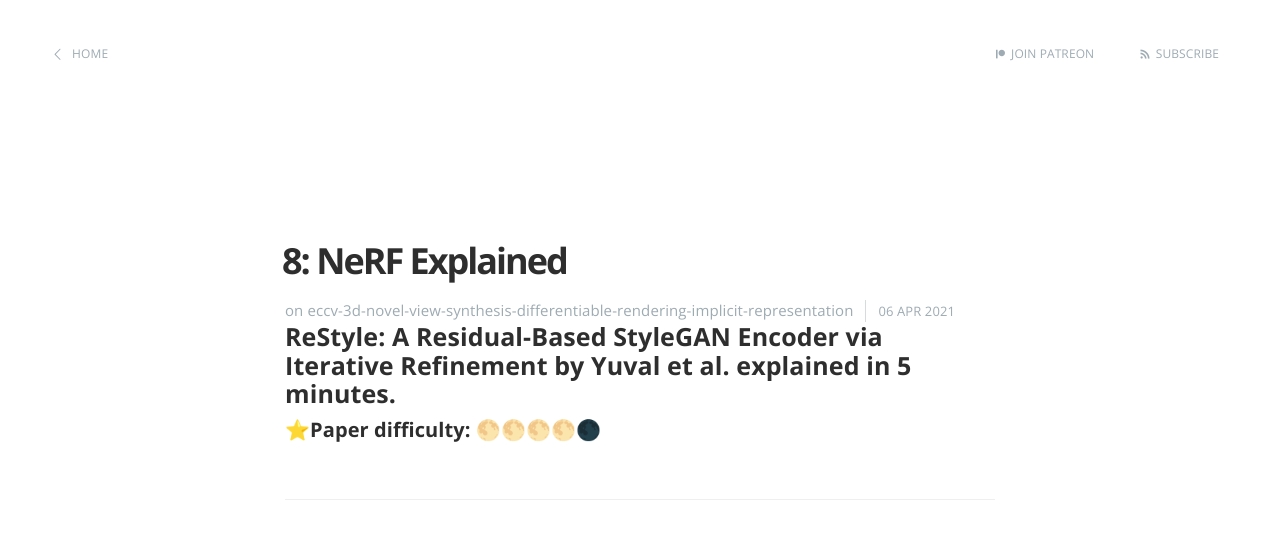
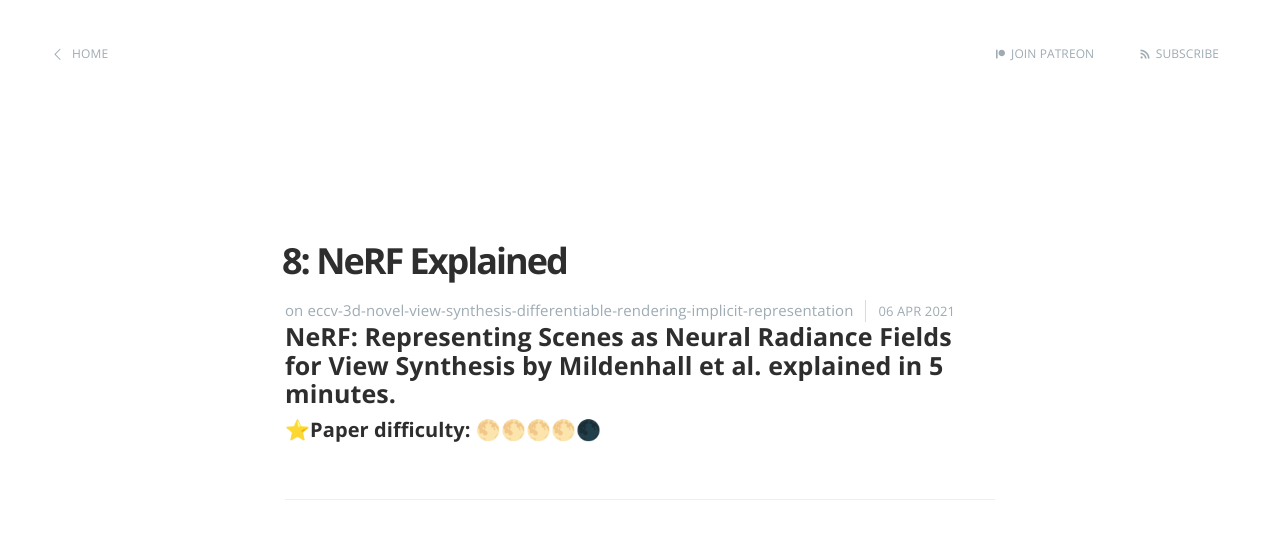
Before and after one commit to KirillDemochkin/kirilldemochkin.github.io, a Jekyll site: the page built from _posts/2021-4-6-NeRF-explained.md, in a window 1280 px wide and 900 px high, cut to the strip 0-534 px from the top of the window. Built offline with Jekyll 4.4.1, drawn with Linux system fonts in a browser that asks for light colours; comment, search, counter and statistics services are not loaded.

Commit message:
Update 2021-4-6-NeRF-explained.md

```diff
--- a/_posts/2021-4-6-NeRF-explained.md
+++ b/_posts/2021-4-6-NeRF-explained.md
@@ -7,7 +7,7 @@ date: 2021-4-6 19:00:00 -0000
 categories: eccv-3d-novel-view-synthesis-differentiable-rendering-implicit-representation
 ---
 
-#### ReStyle: A Residual-Based StyleGAN Encoder via Iterative Refinement by Yuval et al. explained in 5 minutes.
+#### NeRF: Representing Scenes as Neural Radiance Fields for View Synthesis by Mildenhall et al. explained in 5 minutes.
 
 ##### ⭐️Paper difficulty: 🌕🌕🌕🌕🌑
 
```
